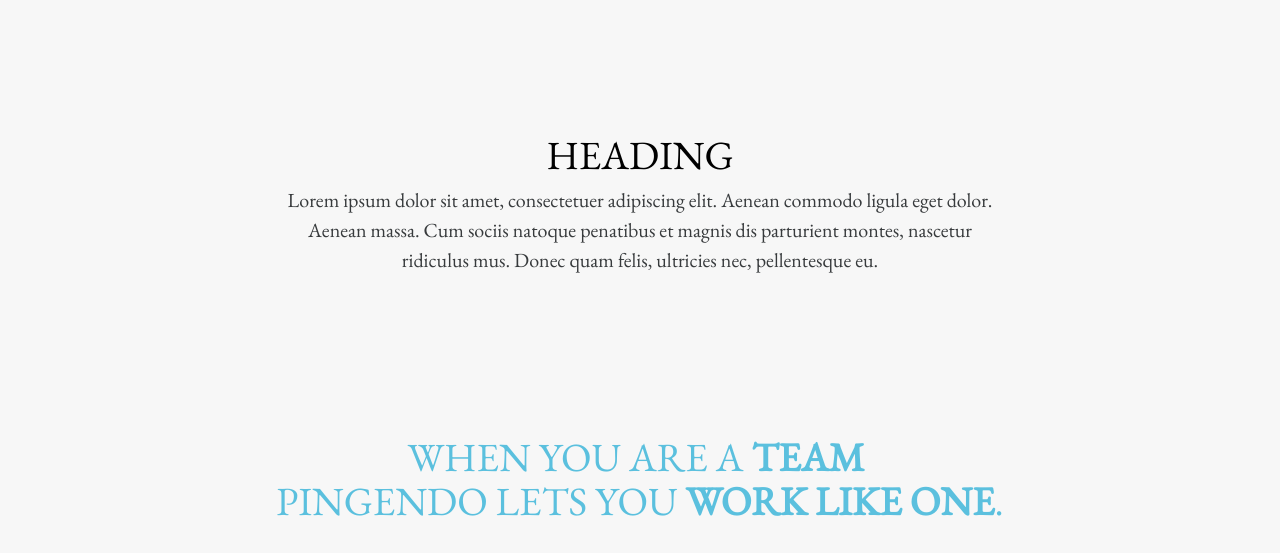
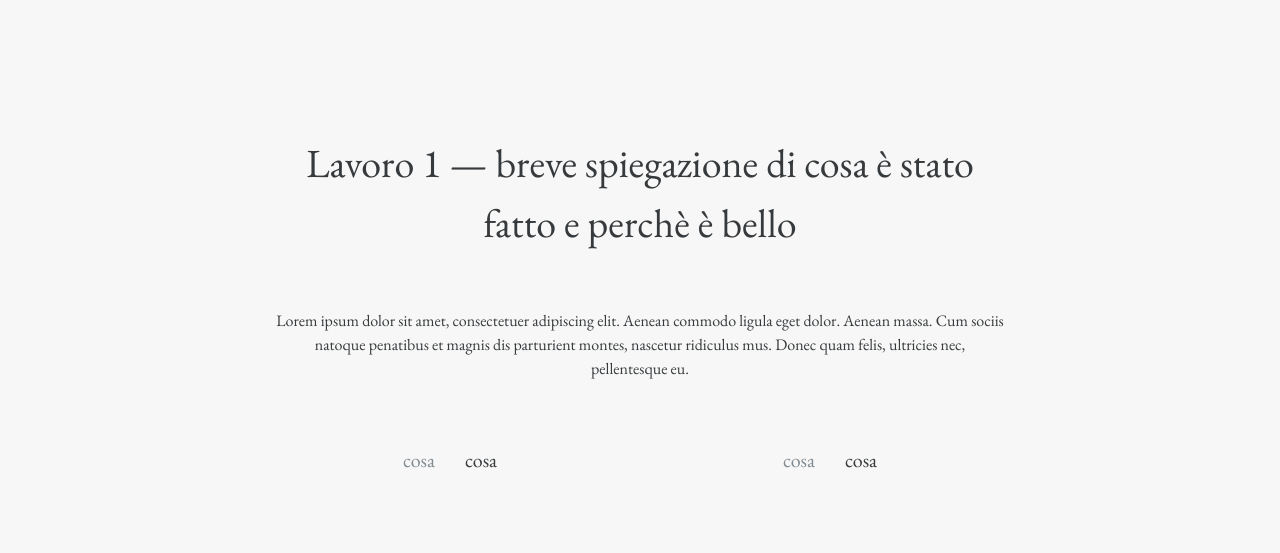
Before and after one commit to giacomocrivellari/ingcrivellari, a plain HTML site: page index.html in a window 1280 px wide. Shown: the part 940-1493 px from the top of the page. Drawn offline with nearby package versions, Linux system fonts and the light colour scheme; a script that the page names is missing.

Commit message:
Commit from Pingendo

```diff
--- a/index.html
+++ b/index.html
@@ -66,8 +66,22 @@
     <div class="container">
       <div class="row">
         <div class="col-lg-8 offset-lg-2">
-          <h1 class="text-primary">HEADING</h1>
-          <p class="lead">Lorem ipsum dolor sit amet, consectetuer adipiscing elit. Aenean commodo ligula eget dolor. Aenean massa. Cum sociis natoque penatibus et magnis dis parturient montes, nascetur ridiculus mus. Donec quam felis, ultricies nec, pellentesque eu.</p>
+          <h1 style="line-height:1.5">Lavoro 1 —&nbsp;breve spiegazione di cosa è stato fatto e perchè è bello </h1>
+          <p class="py-5">Lorem ipsum dolor sit amet, consectetuer adipiscing elit. Aenean commodo ligula eget dolor. Aenean massa. Cum sociis natoque penatibus et magnis dis parturient montes, nascetur ridiculus mus. Donec quam felis, ultricies nec, pellentesque eu.</p>
+          <div class="row">
+            <div class="col-sm-3">
+              <p class="lead text-muted text-md-right">cosa</p>
+            </div>
+            <div class="col-sm-3">
+              <p class="lead text-md-left">cosa</p>
+            </div>
+            <div class="col-sm-3">
+              <p class="lead text-muted text-md-right">cosa</p>
+            </div>
+            <div class="col-sm-3">
+              <p class="lead text-md-left">cosa</p>
+            </div>
+          </div>
         </div>
       </div>
     </div>
```
